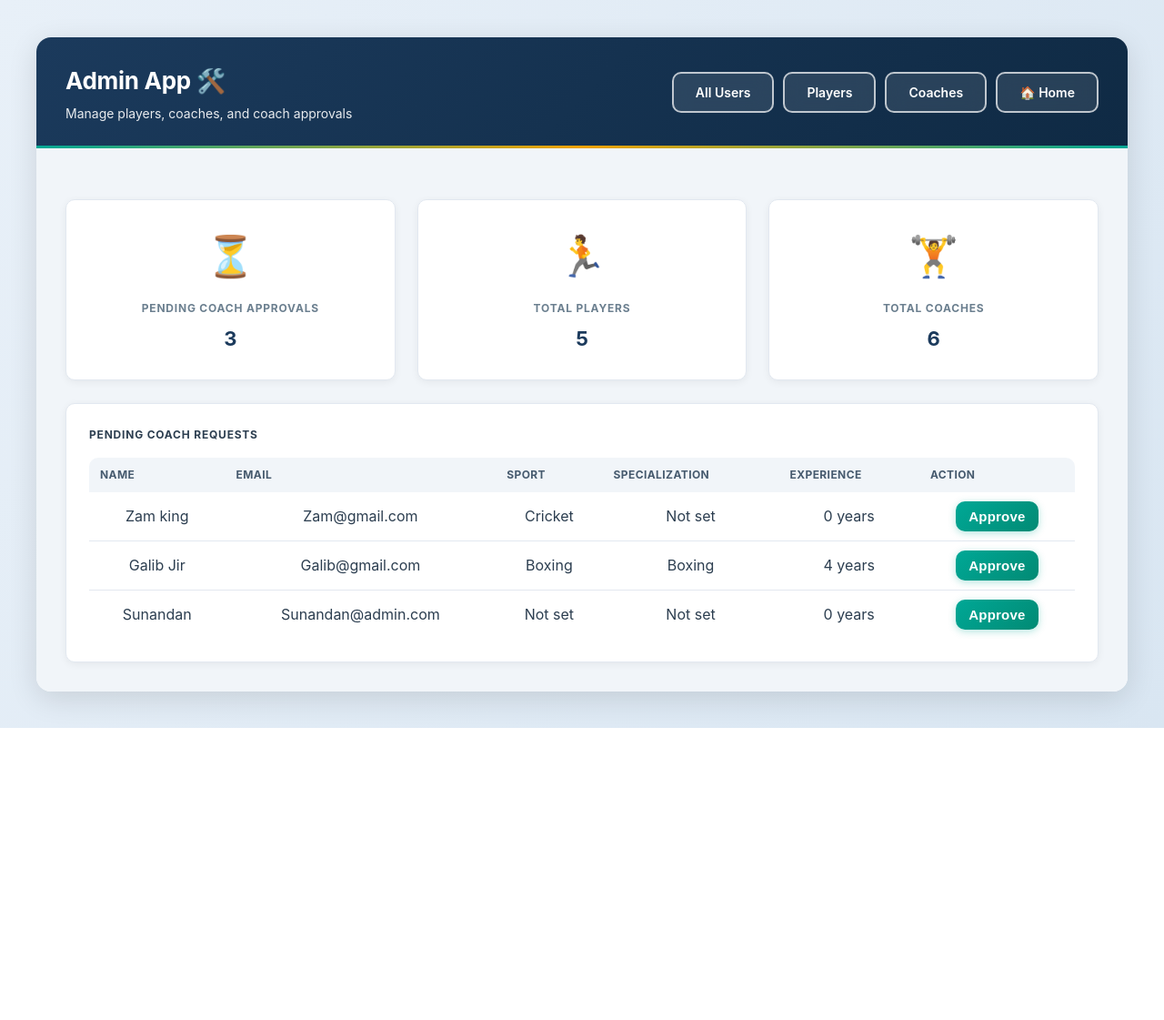
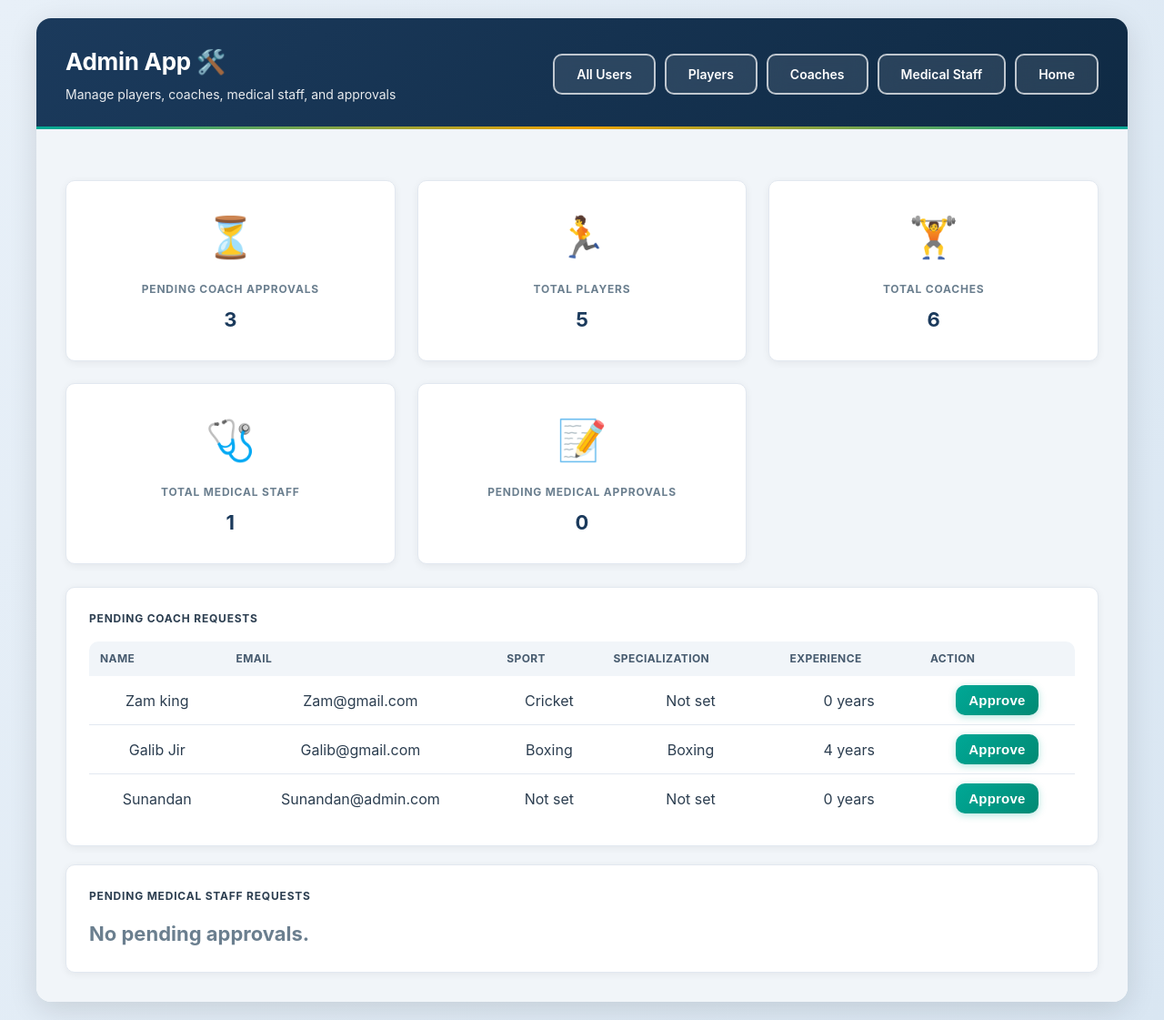
Before and after one commit to Sunandan-FX/closed, a Django app: page /admin-app/ in a window 1280 px wide. Shown: the whole page at 91% size. Before the commit the page ends 800 px from the top, so only its background shows below. Run offline with Django 5.2, Linux system fonts and the light colour scheme; a user stored in the database is signed in; data comes from the database, SQL or seed files in the repository.

Commit message:
Admin Updated fully

```diff
--- a/Athletix-Software/Athletix/Admin/templates/Admin/dashboard.html
+++ b/Athletix-Software/Athletix/Admin/templates/Admin/dashboard.html
@@ -7,13 +7,14 @@
     <div class="dashboard-header">
         <div class="user-info">
             <h1>Admin App 🛠️</h1>
-            <p>Manage players, coaches, and coach approvals</p>
+            <p>Manage players, coaches, medical staff, and approvals</p>
         </div>
         <div class="header-actions">
             <a href="{% url 'admin_app:users' %}" class="btn-logout">All Users</a>
             <a href="{% url 'admin_app:players' %}" class="btn-logout">Players</a>
             <a href="{% url 'admin_app:coaches' %}" class="btn-logout">Coaches</a>
-            <a href="{% url 'home' %}" class="btn-logout">🏠 Home</a>
+            <a href="{% url 'admin_app:medicals' %}" class="btn-logout">Medical Staff</a>
+            <a href="{% url 'home' %}" class="btn-logout">Home</a>
         </div>
     </div>
 
@@ -44,6 +45,16 @@
                 <div class="card-icon">🏋️</div>
                 <h3>Total Coaches</h3>
                 <p>{{ coaches|length }}</p>
+            </div>
+            <div class="info-card">
+                <div class="card-icon">🩺</div>
+                <h3>Total Medical Staff</h3>
+                <p>{{ medicals|length }}</p>
+            </div>
+            <div class="info-card">
+                <div class="card-icon">📝</div>
+                <h3>Pending Medical Approvals</h3>
+                <p>{{ pending_medicals|length }}</p>
             </div>
         </div>
 
@@ -85,6 +96,43 @@
             <p style="text-align:left; color: var(--gray-600);">No pending approvals.</p>
             {% endif %}
         </div>
+
+        <div class="info-card" style="padding: 25px; margin-top: 20px;">
+            <h3 style="text-align: left; margin-bottom: 16px; color: var(--gray-900);">Pending Medical Staff Requests</h3>
+            {% if pending_medicals %}
+            <div style="overflow-x:auto;">
+                <table>
+                    <thead>
+                        <tr>
+                            <th style="text-align:left;">Name</th>
+                            <th style="text-align:left;">Email</th>
+                            <th style="text-align:left;">License Number</th>
+                            <th style="text-align:left;">Specialty</th>
+                            <th style="text-align:left;">Action</th>
+                        </tr>
+                    </thead>
+                    <tbody>
+                        {% for medical in pending_medicals %}
+                        <tr>
+                            <td>{{ medical.name }}</td>
+                            <td>{{ medical.email }}</td>
+                            <td>{% if medical.medical_profile %}{{ medical.medical_profile.license_no|default:"Not set" }}{% else %}Not set{% endif %}</td>
+                            <td>{% if medical.medical_profile %}{{ medical.medical_profile.specialty|default:"Not set" }}{% else %}Not set{% endif %}</td>
+                            <td>
+                                <form method="post" action="{% url 'admin_app:approve_medical' medical.id %}">
+                                    {% csrf_token %}
+                                    <button type="submit" class="btn btn-primary" style="width:auto; padding:8px 14px;">Approve</button>
+                                </form>
+                            </td>
+                        </tr>
+                        {% endfor %}
+                    </tbody>
+                </table>
+            </div>
+            {% else %}
+            <p style="text-align:left; color: var(--gray-600);">No pending approvals.</p>
+            {% endif %}
+        </div>
     </div>
 </div>
 {% endblock %}
--- a/Athletix-Software/Athletix/Admin/urls.py
+++ b/Athletix-Software/Athletix/Admin/urls.py
@@ -9,8 +9,10 @@ urlpatterns = [
     path('users/', views.users_view, name='users'),
     path('players/', views.players_view, name='players'),
     path('coaches/', views.coaches_view, name='coaches'),
+    path('medicals/', views.medicals_view, name='medicals'),
     path('users/<int:user_id>/edit/', views.edit_user_view, name='edit_user'),
     path('users/<int:user_id>/delete/', views.delete_user_view, name='delete_user'),
     path('users/<int:user_id>/toggle-status/', views.toggle_user_status_view, name='toggle_user_status'),
     path('approve-coach/<int:user_id>/', views.approve_coach_view, name='approve_coach'),
+    path('approve-medical/<int:user_id>/', views.approve_medical_view, name='approve_medical'),
 ]
--- a/Athletix-Software/Athletix/Admin/views.py
+++ b/Athletix-Software/Athletix/Admin/views.py
@@ -19,13 +19,17 @@ def admin_app_required(view_func):
 @admin_app_required
 def dashboard_view(request):
     pending_coaches = User.objects.filter(role='coach', is_approved=False).select_related('coach_profile')
+    pending_medicals = User.objects.filter(role='medical', is_approved=False).select_related('medical_profile')
     players = User.objects.filter(role='athlete').order_by('-date_joined')
     coaches = User.objects.filter(role='coach').order_by('-date_joined')
+    medicals = User.objects.filter(role='medical').order_by('-date_joined')
 
     context = {
         'pending_coaches': pending_coaches,
+        'pending_medicals': pending_medicals,
         'players': players,
         'coaches': coaches,
+        'medicals': medicals,
     }
     return render(request, 'Admin/dashboard.html', context)
 
@@ -33,10 +37,12 @@ def dashboard_view(request):
 @login_required
 @admin_app_required
 def users_view(request):
-    users = User.objects.select_related('athlete_profile', 'coach_profile').order_by('-date_joined')
+    users = User.objects.select_related('athlete_profile', 'coach_profile', 'medical_profile').order_by('-date_joined')
     context = {
         'title': 'All Users',
         'users': users,
+        'show_pending_coach': True,
+        'show_pending_medical': True,
     }
     return render(request, 'Admin/users.html', context)
 
@@ -48,6 +54,8 @@ def players_view(request):
     context = {
         'title': 'Players',
         'users': users,
+        'show_pending_coach': False,
+        'show_pending_medical': False,
     }
     return render(request, 'Admin/users.html', context)
 
@@ -59,6 +67,21 @@ def coaches_view(request):
     context = {
         'title': 'Coaches',
         'users': users,
+        'show_pending_coach': True,
+        'show_pending_medical': False,
+    }
+    return render(request, 'Admin/users.html', context)
+
+
+@login_required
+@admin_app_required
+def medicals_view(request):
+    users = User.objects.filter(role='medical').select_related('medical_profile').order_by('-date_joined')
+    context = {
+        'title': 'Medical Staff',
+        'users': users,
+        'show_pending_coach': False,
+        'show_pending_medical': True,
     }
     return render(request, 'Admin/users.html', context)
 
@@ -160,3 +183,18 @@ def approve_coach_view(request, user_id):
 
     messages.success(request, f'Coach {coach_user.name} approved successfully.')
     return redirect('admin_app:users')
+
+
+@login_required
+@admin_app_required
+def approve_medical_view(request, user_id):
+    if request.method != 'POST':
+        return redirect('admin_app:users')
+
+    medical_user = get_object_or_404(User, id=user_id, role='medical')
+    medical_user.is_approved = True
+    medical_user.is_active = True
+    medical_user.save(update_fields=['is_approved', 'is_active'])
+
+    messages.success(request, f'Medical staff {medical_user.name} approved successfully.')
+    return redirect('admin_app:users')
```
Also changed, not shown: Athletix-Software/Athletix/Admin/templates/Admin/users.html (+41 -1 lines), Athletix-Software/Athletix/Admin/tests.py (+29 -0 lines).
